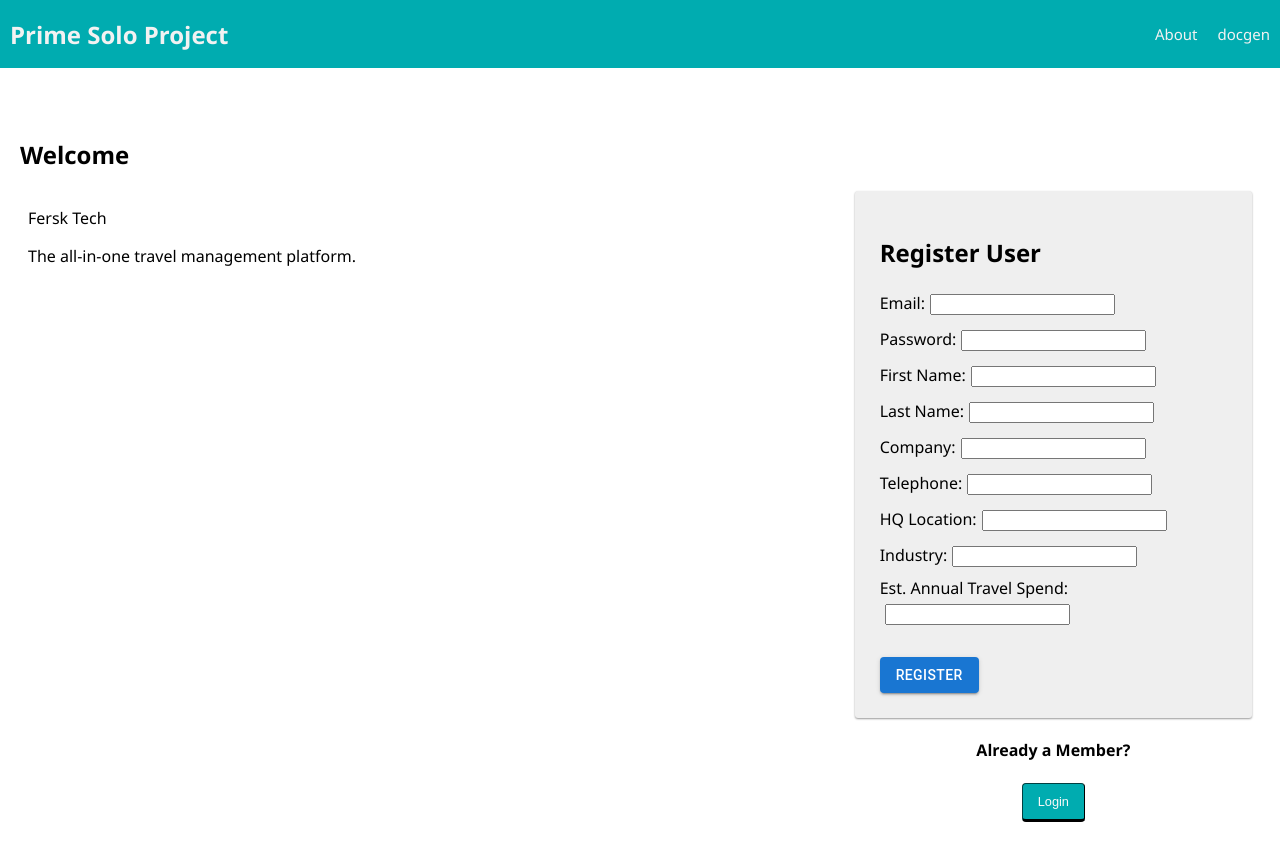
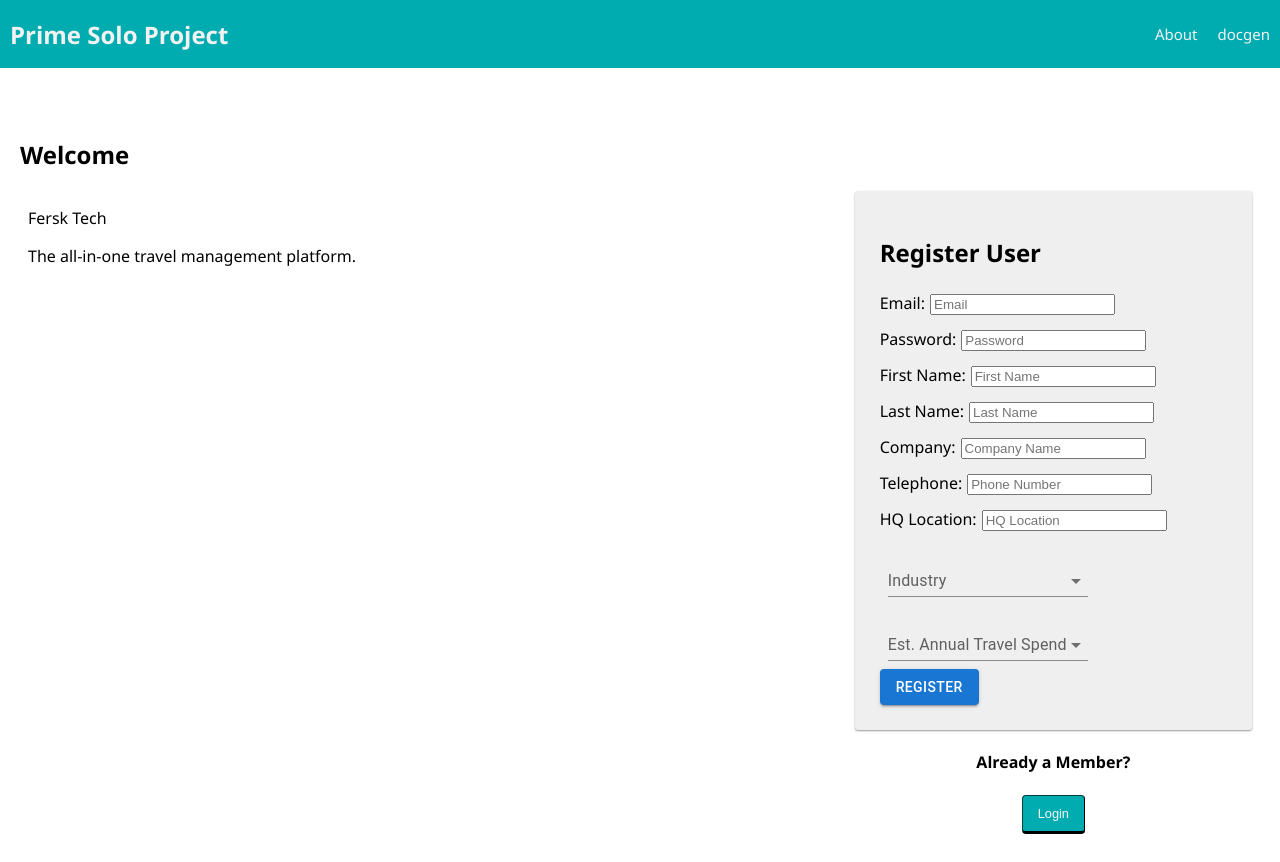
Before and after one commit to ithone4/Travelers, a React (Create React App) app: page /#/home in a window 1280 px wide. Built offline with nearby package versions, Linux system fonts and the light colour scheme; no server answers.

Commit message:
dropdowns

```diff
--- a/src/components/RegisterForm/RegisterForm.jsx
+++ b/src/components/RegisterForm/RegisterForm.jsx
@@ -1,6 +1,12 @@
 import React, { useState } from 'react';
 import { useDispatch, useSelector } from 'react-redux';
 import Button from '@mui/material/Button';
+
+import { useTheme } from '@mui/material/styles';
+import InputLabel from '@mui/material/InputLabel';
+import MenuItem from '@mui/material/MenuItem';
+import FormControl from '@mui/material/FormControl';
+import Select from '@mui/material/Select';
 
 function RegisterForm() {
   const [username, setUsername] = useState('');
@@ -13,11 +19,19 @@ function RegisterForm() {
   const [industry, setIndustry] = useState('');
   const [travel_spend, setTravelSpend] = useState('');
 
+  const handleChange = (event) => {
+    setTravelSpend(event.target.value);
+  };
 
+  const dropChange = (event) => {
+    setIndustry(event.target.value);
+  }
 
 
   const errors = useSelector((store) => store.errors);
   const dispatch = useDispatch();
+
+
 
   const registerUser = (event) => {
     // event.preventDefault();
@@ -83,6 +97,7 @@ function RegisterForm() {
         <label htmlFor="username">
           Email:
           <input
+            placeholder="Email"
             type="text"
             name="username"
             value={username}
@@ -95,6 +110,7 @@ function RegisterForm() {
         <label htmlFor="password">
           Password:
           <input
+            placeholder="Password"
             type="password"
             name="password"
             value={password}
@@ -107,6 +123,7 @@ function RegisterForm() {
         <label htmlFor="first_name">
           First Name:
           <input
+            placeholder="First Name"
             type="text"
             name="first_name"
             value={first_name}
@@ -119,6 +136,7 @@ function RegisterForm() {
         <label htmlFor="last_name">
           Last Name:
           <input
+            placeholder="Last Name"
             type="text"
             name="last_name"
             value={last_name}
@@ -131,6 +149,7 @@ function RegisterForm() {
         <label htmlFor="company_name">
           Company:
           <input
+            placeholder="Company Name"
             type="text"
             name="company_name"
             value={company_name}
@@ -143,6 +162,7 @@ function RegisterForm() {
         <label htmlFor="phone_number">
           Telephone:
           <input
+            placeholder="Phone Number"
             type="text"
             name="phone_number"
             value={phone_number}
@@ -155,6 +175,7 @@ function RegisterForm() {
         <label htmlFor="location">
           HQ Location:
           <input
+            placeholder="HQ Location"
             type="text"
             name="location"
             value={location}
@@ -164,30 +185,63 @@ function RegisterForm() {
         </label>
       </div>
       <div>
-        <label htmlFor="industry">
-          Industry:
-          <input
-            type="text"
-            name="industry"
-            value={industry}
-            required
-            onChange={(event) => setIndustry(event.target.value)}
-          />
-        </label>
+      <FormControl variant="standard" sx={{ m: 1, minWidth: 200 }}>
+        <InputLabel id="industry-dropdown">Industry</InputLabel>
+        <Select
+          labelId="industry-label-id"
+          id="industry-id"
+          value={industry}
+          onChange={dropChange}
+          label="industry"
+        >
+          <MenuItem value="Agriculture"><em>Agriculture</em></MenuItem>
+          <MenuItem value="Automotive">Automotive</MenuItem>
+          <MenuItem value="Chemicals">Chemicals</MenuItem>
+          <MenuItem value="Construction">Construction</MenuItem>
+          <MenuItem value="Education">Education</MenuItem>
+          <MenuItem value="Entertainment, Arts and Broadcasting">Entertainment, Arts and Broadcasting</MenuItem>
+          <MenuItem value="Fast Moving Consumer Goods, Food and Beverage">Fast Moving Consumer Goods, Food and Beverage</MenuItem>
+          <MenuItem value="Finance, Credit and Insurance">Finance, Credit and Insurance</MenuItem>
+          <MenuItem value="Government">Government</MenuItem>
+          <MenuItem value="Health Care">Health Care</MenuItem>
+          <MenuItem value="Leisure and Hospitality">Leisure and Hospitality</MenuItem>
+          <MenuItem value="Manufacturing">Manufacturing</MenuItem>
+          <MenuItem value="Oil, Gas, Energy and Mining">Oil, Gas, Energy and Mining</MenuItem>
+          <MenuItem value="Other">Other</MenuItem>
+          <MenuItem value="Pharmaceutical">Pharmaceutical</MenuItem>
+          <MenuItem value="Professional and Business Services">Professional and Business Services</MenuItem>
+          <MenuItem value="Publishing">Publishing</MenuItem>
+          <MenuItem value="Religious and Charitable Organizations">Religious and Charitable Organizations</MenuItem>
+          <MenuItem value="Retail">Retail</MenuItem>
+          <MenuItem value="Technology and Computing">Technology and Computing</MenuItem>
+          <MenuItem value="Telecommunications">Telecommunications</MenuItem>
+          <MenuItem value="Transportation and Warehousing">Transportation and Warehousing</MenuItem>
+          <MenuItem value="Travel">Travel</MenuItem>
+        </Select>
+      </FormControl>
       </div>
       <div>
-        <label htmlFor="travel_spend">
-          Est. Annual Travel Spend:
-          <input
-            type="text"
-            name="travel_spend"
-            value={travel_spend}
-            required
-            onChange={(event) => setTravelSpend(event.target.value)}
-          />
-        </label>
-      </div>
-      <br />
+      <FormControl variant="standard" sx={{ m: 1, minWidth: 200 }}>
+        <InputLabel id="travel-spend-dropdown">Est. Annual Travel Spend</InputLabel>
+        <Select
+          labelId="travel-spend-label-id"
+          id="travel-spend-id"
+          value={travel_spend}
+          onChange={handleChange}
+          label="travel_spend"
+        >
+          <MenuItem value="Unknown">Unknown</MenuItem>
+          <MenuItem value="0 - $1M">0 - $1M</MenuItem>
+          <MenuItem value="$1M - $10M">$1M - $10M</MenuItem>
+          <MenuItem value="$10M - $50M">$10M - $50M</MenuItem>
+          <MenuItem value="$50M - $100">$50M - $100</MenuItem>
+          <MenuItem value="$100M+">$100M+</MenuItem>
+        </Select>
+      </FormControl>
+    </div>
+
+
+
       <div>
       <Button className="btn-primary registerButton" variant="contained" onClick={validateUser}>
           Register
@@ -197,4 +251,12 @@ function RegisterForm() {
   );
 }
 
+
+
+
+
+
+
+
+
 export default RegisterForm;
```
